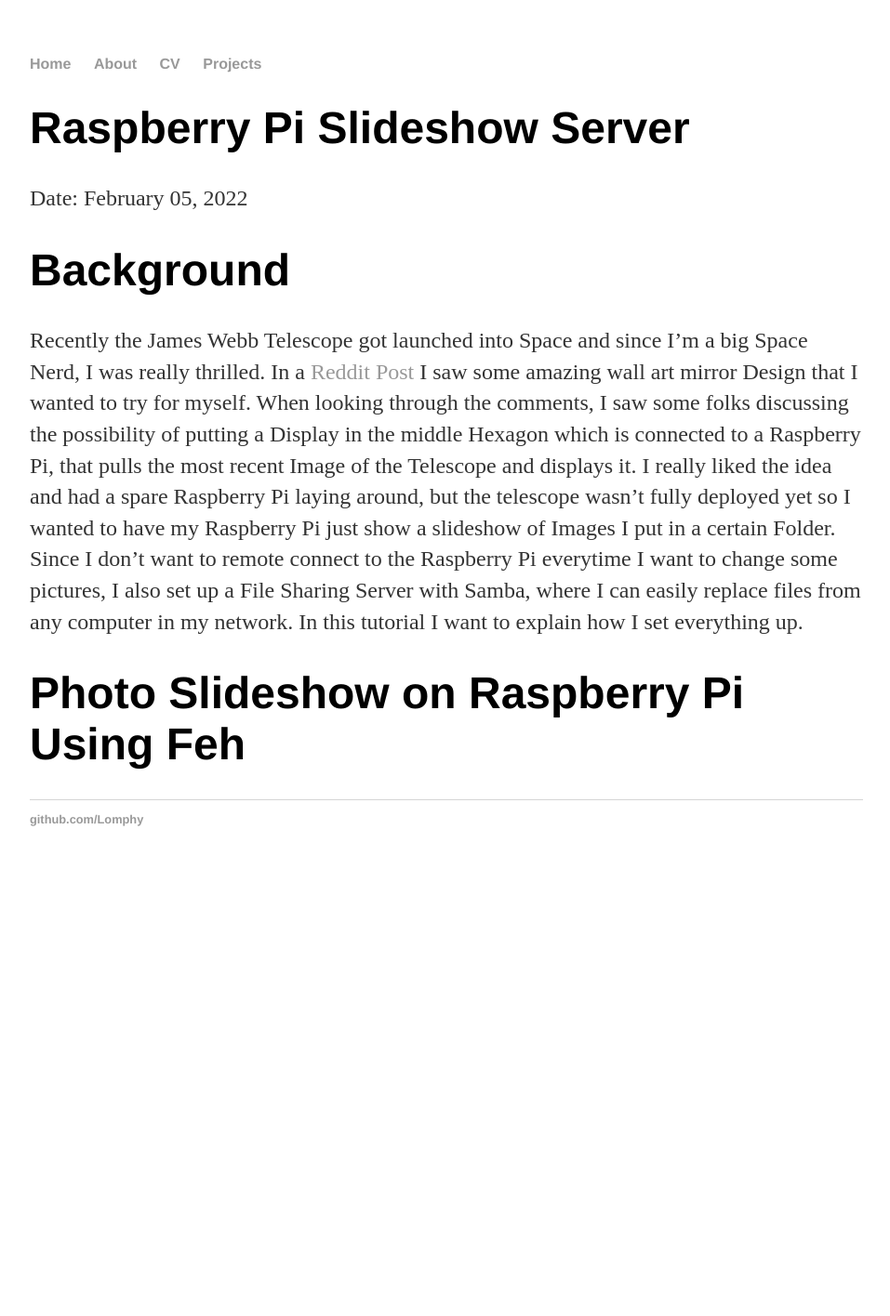
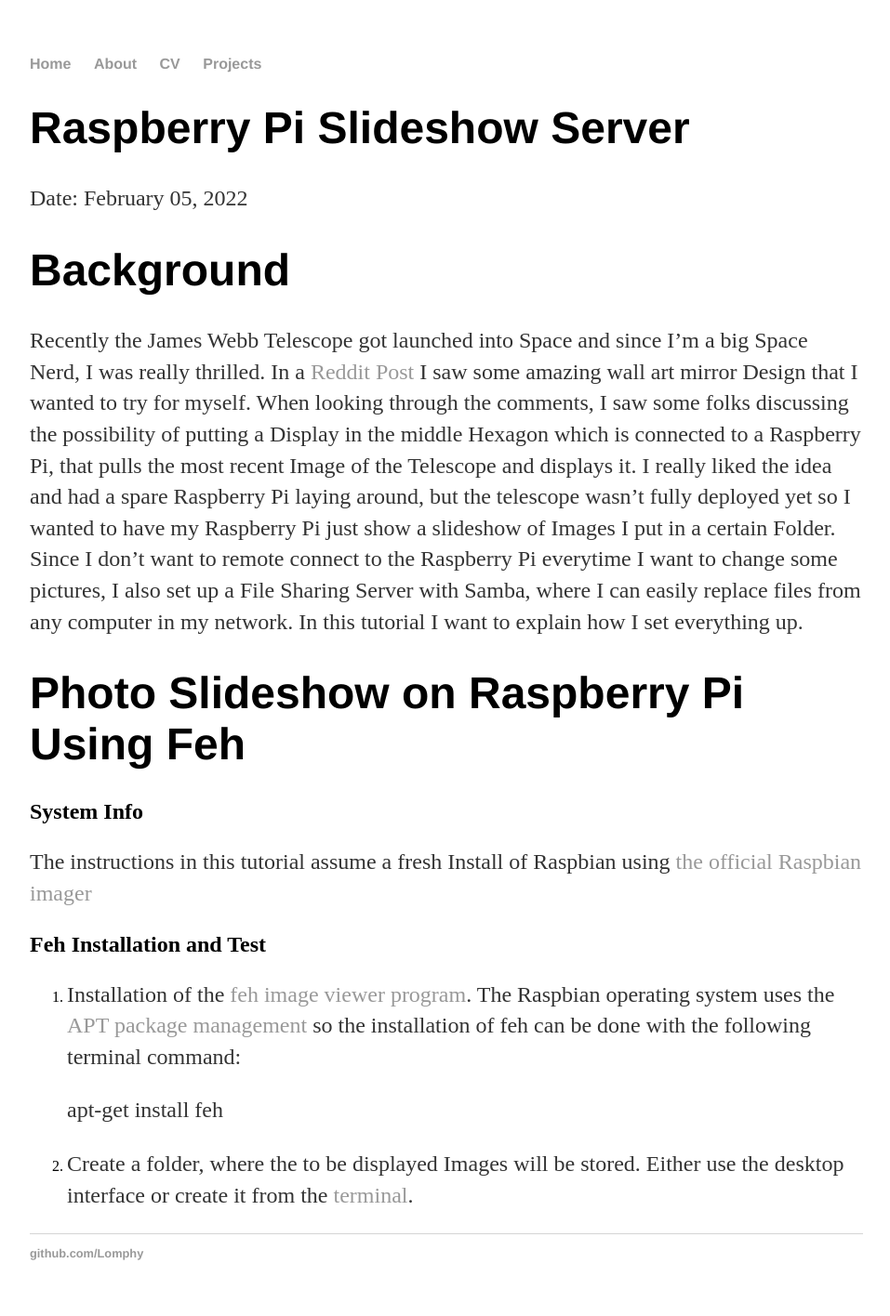
Before and after one commit to Lomphy/Lomphy.github.io, a Jekyll site: the page built from projects/RaspiSlideshowServer.md, in a window 1280 px wide. Shown: the whole page at 93% size, without its empty margins (160-1117 px from the left). Built offline with Jekyll 4.4.1, drawn with Linux system fonts in a browser that asks for light colours; before the commit the page ends 949 px from its top, so only the background shows below that.

Commit message:
feat: added some paragraphs to raspi

```diff
--- a/projects/RaspiSlideshowServer.md
+++ b/projects/RaspiSlideshowServer.md
@@ -9,3 +9,15 @@ Date: February 05, 2022
 Recently the James Webb Telescope got launched into Space and since I'm a big Space Nerd, I was really thrilled. In a [Reddit Post](https://www.reddit.com/r/space/comments/sgmc4e/i_built_a_james_webb_inspired_bit_of_wall_art/) I saw some amazing wall art mirror Design that I wanted to try for myself. When looking through the comments,  I saw some folks discussing the possibility of putting a Display in the middle Hexagon which is connected to a Raspberry Pi, that pulls the most recent Image of the Telescope and displays it. I really liked the idea and had a spare Raspberry Pi laying around, but the telescope wasn't fully deployed yet so I wanted to have my Raspberry Pi just show a slideshow of Images I put in a certain Folder. Since I don't want to remote connect to the Raspberry Pi everytime I want to change some pictures, I also set up a File Sharing Server with Samba, where I can easily replace files from any computer in my network. In this tutorial I want to explain how I set everything up.
 
 # Photo Slideshow on Raspberry Pi Using Feh
+
+## System Info
+
+The instructions in this tutorial assume a fresh Install of Raspbian using [the official Raspbian imager](https://www.raspberrypi.com/documentation/computers/getting-started.html)
+
+## Feh Installation and Test
+
+1. Installation of the [feh image viewer program](https://feh.finalrewind.org/). The Raspbian operating system uses the [APT package management](https://embeddedinventor.com/sudo-apt-get-install-command-explained-for-beginners/) so the installation of feh can be done with the following terminal command:
+
+    apt-get install feh
+
+2. Create a folder, where the to be displayed Images will be stored. Either use the desktop interface or create it from the [terminal](https://www.techwalla.com/articles/how-to-make-a-folder-in-ubuntu).
```
